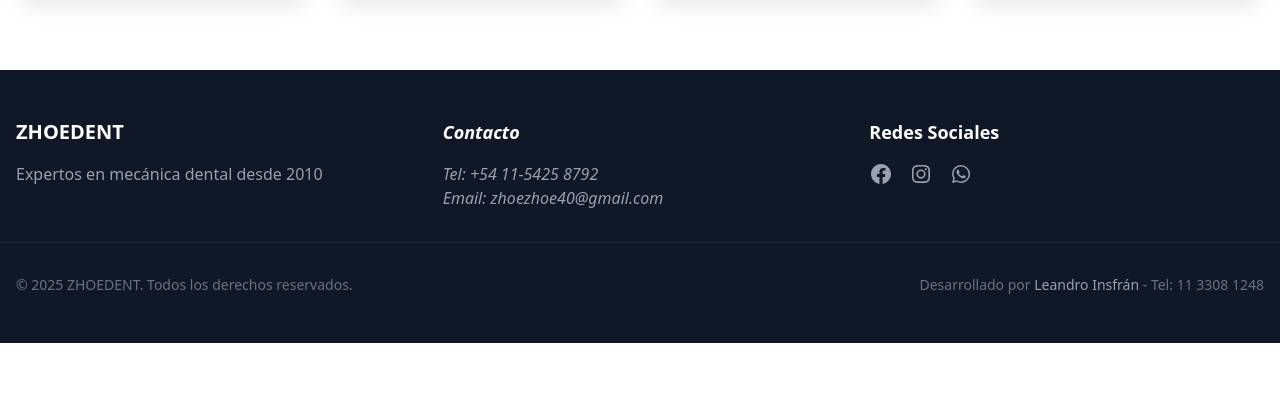
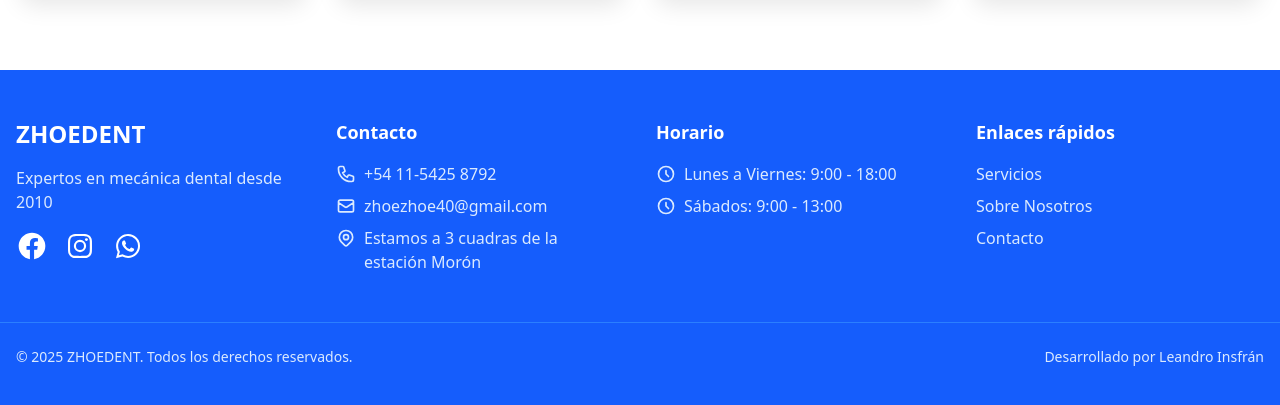
Before and after one commit to L-insfran/zhe-dent, a React (Vite) app: page / in a window 1280 px wide. Shown: the part 1030-1435 px from the top of the page. Before the commit the page ends 1373 px from the top, so only its background shows below. Built offline with nearby package versions, Linux system fonts and the light colour scheme.

Commit message:
modificacion en el footer

```diff
--- a/src/components/Footer.jsx
+++ b/src/components/Footer.jsx
@@ -1,4 +1,5 @@
 import ReactGA from "react-ga4";
+import React from "react";
 import { BiLogoFacebookCircle, BiLogoInstagram, BiLogoWhatsapp } from "react-icons/bi";
 
 const contactInfo = {
@@ -8,7 +9,12 @@ const contactInfo = {
   },
   contact: {
     phone: "+54 11-5425 8792",
-    email: "zhoezhoe40@gmail.com"
+    email: "zhoezhoe40@gmail.com",
+    address: "Estamos a 3 cuadras de la estación Morón"
+  },
+  hours: {
+    weekdays: "Lunes a Viernes: 9:00 - 18:00",
+    saturday: "Sábados: 9:00 - 13:00"
   },
   social: [
     {
@@ -45,51 +51,103 @@ const Footer = () => {
   const currentYear = new Date().getFullYear();
 
   return (
-    <footer className="bg-gray-900 text-white py-12 mt-auto" role="contentinfo">
-      <div className="container mx-auto px-4 grid md:grid-cols-3 gap-8">
+    <footer className="bg-blue-600 text-white py-12 mt-auto" role="contentinfo">
+      <div className="container mx-auto px-4 grid md:grid-cols-4 gap-8">
         {/* Brand Info */}
         <div>
-          <h2 className="text-xl font-bold mb-4">{contactInfo.brand.name}</h2>
-          <p className="text-gray-400">{contactInfo.brand.description}</p>
-        </div>
-
-        {/* Contact Info */}
-        <address>
-          <h3 className="text-lg font-semibold mb-4">Contacto</h3>
-          <p className="text-gray-400">Tel: {contactInfo.contact.phone}</p>
-          <p className="text-gray-400">Email: {contactInfo.contact.email}</p>
-        </address>
-
-        {/* Social Links */}
-        <div>
-          <h3 className="text-lg font-semibold mb-4">Redes Sociales</h3>
-          <div className="flex gap-4">
+          <h2 className="text-2xl font-bold mb-4 text-white">{contactInfo.brand.name}</h2>
+          <p className="text-blue-100">{contactInfo.brand.description}</p>
+          <div className="mt-4 flex gap-4">
             {contactInfo.social.map((social) => (
               <a
                 key={social.name}
                 href={social.url}
                 target="_blank"
                 rel="noopener noreferrer"
-                className="text-gray-400 hover:text-white transition-colors"
+                className="text-white hover:text-blue-100 transition-colors"
                 aria-label={social.name}
                 onClick={() => trackSocialClick(social.name)}
               >
                 <span className="sr-only">{social.name}</span>
-                {social.icon}
+                {React.cloneElement(social.icon, { className: "h-8 w-8" })}
               </a>
             ))}
           </div>
         </div>
+
+        {/* Contact Info */}
+        <div>
+          <h3 className="text-lg font-semibold mb-4 text-white">Contacto</h3>
+          <address className="not-italic">
+            <p className="text-blue-100 mb-2 flex items-start">
+              <svg className="w-5 h-5 mr-2 mt-0.5 flex-shrink-0" fill="none" stroke="currentColor" viewBox="0 0 24 24" xmlns="http://www.w3.org/2000/svg">
+                <path strokeLinecap="round" strokeLinejoin="round" strokeWidth="2" d="M3 5a2 2 0 012-2h3.28a1 1 0 01.948.684l1.498 4.493a1 1 0 01-.502 1.21l-2.257 1.13a11.042 11.042 0 005.516 5.516l1.13-2.257a1 1 0 011.21-.502l4.493 1.498a1 1 0 01.684.949V19a2 2 0 01-2 2h-1C9.716 21 3 14.284 3 6V5z" />
+              </svg>
+              {contactInfo.contact.phone}
+            </p>
+            <p className="text-blue-100 mb-2 flex items-start">
+              <svg className="w-5 h-5 mr-2 mt-0.5 flex-shrink-0" fill="none" stroke="currentColor" viewBox="0 0 24 24" xmlns="http://www.w3.org/2000/svg">
+                <path strokeLinecap="round" strokeLinejoin="round" strokeWidth="2" d="M3 8l7.89 5.26a2 2 0 002.22 0L21 8M5 19h14a2 2 0 002-2V7a2 2 0 00-2-2H5a2 2 0 00-2 2v10a2 2 0 002 2z" />
+              </svg>
+              {contactInfo.contact.email}
+            </p>
+            <p className="text-blue-100 flex items-start">
+              <svg className="w-5 h-5 mr-2 mt-0.5 flex-shrink-0" fill="none" stroke="currentColor" viewBox="0 0 24 24" xmlns="http://www.w3.org/2000/svg">
+                <path strokeLinecap="round" strokeLinejoin="round" strokeWidth="2" d="M17.657 16.657L13.414 20.9a1.998 1.998 0 01-2.827 0l-4.244-4.243a8 8 0 1111.314 0z" />
+                <path strokeLinecap="round" strokeLinejoin="round" strokeWidth="2" d="M15 11a3 3 0 11-6 0 3 3 0 016 0z" />
+              </svg>
+              {contactInfo.contact.address}
+            </p>
+          </address>
+        </div>
+
+        {/* Hours */}
+        <div>
+          <h3 className="text-lg font-semibold mb-4 text-white">Horario</h3>
+          <div className="text-blue-100">
+            <p className="mb-2 flex items-start">
+              <svg className="w-5 h-5 mr-2 mt-0.5 flex-shrink-0" fill="none" stroke="currentColor" viewBox="0 0 24 24" xmlns="http://www.w3.org/2000/svg">
+                <path strokeLinecap="round" strokeLinejoin="round" strokeWidth="2" d="M12 8v4l3 3m6-3a9 9 0 11-18 0 9 9 0 0118 0z" />
+              </svg>
+              {contactInfo.hours.weekdays}
+            </p>
+            <p className="flex items-start">
+              <svg className="w-5 h-5 mr-2 mt-0.5 flex-shrink-0" fill="none" stroke="currentColor" viewBox="0 0 24 24" xmlns="http://www.w3.org/2000/svg">
+                <path strokeLinecap="round" strokeLinejoin="round" strokeWidth="2" d="M12 8v4l3 3m6-3a9 9 0 11-18 0 9 9 0 0118 0z" />
+              </svg>
+              {contactInfo.hours.saturday}
+            </p>
+          </div>
+        </div>
+
+        {/* Quick Links */}
+        <div>
+          <h3 className="text-lg font-semibold mb-4 text-white">Enlaces rápidos</h3>
+          <nav>
+            <ul className="space-y-2 text-blue-100">
+
+              <li>
+                <a href="/servicios" className="hover:text-white transition-colors">Servicios</a>
+              </li>
+              <li>
+                <a href="/sobrenosotros" className="hover:text-white transition-colors">Sobre Nosotros</a>
+              </li>
+              <li>
+                <a href="/contacto" className="hover:text-white transition-colors">Contacto</a>
+              </li>
+            </ul>
+          </nav>
+        </div>
       </div>
 
       {/* Copyright Section */}
-      <div className="container mx-auto px-4 mt-8 pt-8 border-t border-gray-800">
+      <div className="container mx-auto px-4 mt-12 pt-6 border-t border-blue-500">
         <div className="flex flex-col md:flex-row justify-between items-center gap-4">
-          <p className="text-gray-500 text-sm">
+          <p className="text-blue-100 text-sm">
             &copy; {currentYear} {contactInfo.brand.name}. Todos los derechos reservados.
           </p>
-          <p className="text-gray-500 text-sm">
-            Desarrollado por <span className="text-gray-400">{contactInfo.developer.name}</span> - Tel: {contactInfo.developer.phone}
+          <p className="text-blue-100 text-sm">
+            Desarrollado por <a href={`tel:${contactInfo.developer.phone}`} className="hover:text-white transition-colors">{contactInfo.developer.name}</a>
           </p>
         </div>
       </div>
```
Also changed, not shown: src/pages/Gracias.jsx (+101 -30 lines).
